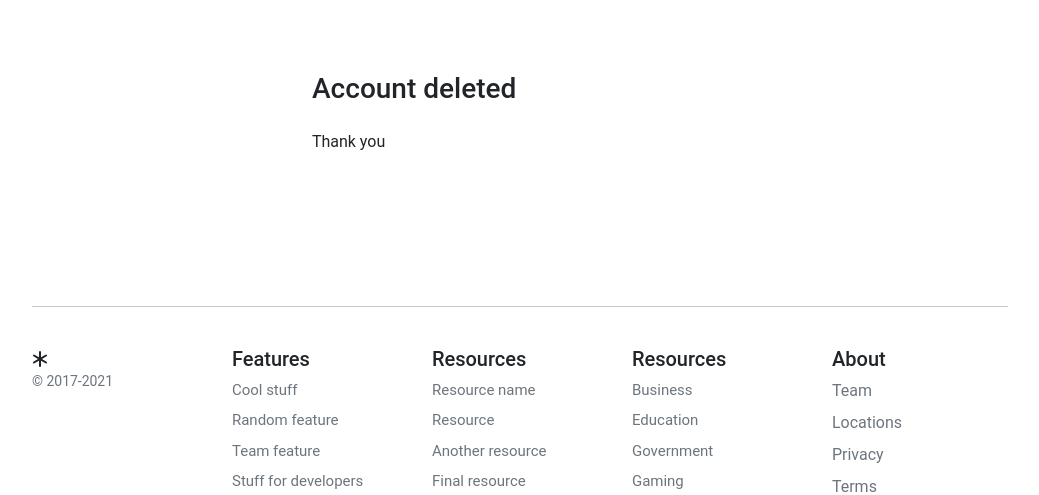
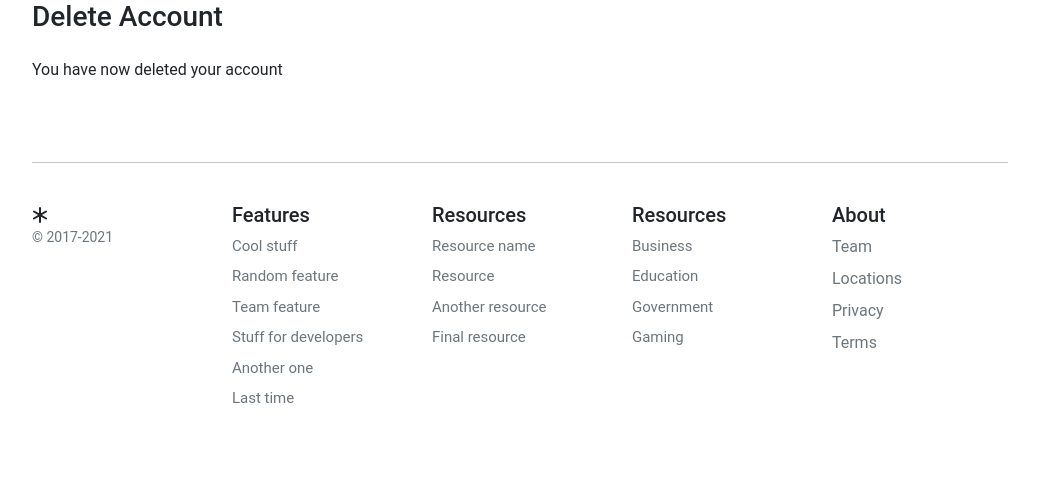
Before and after one commit to rezanahi/Django-Ecommerce-Store, a Django app: page /account/profile/delete_confirm/ in a window 1280 px wide. Shown: the part 93-588 px from the top of the page, without its empty margins (120-1159 px from the left). Run offline with Django 4.2, Linux system fonts and the light colour scheme; data comes from the database, SQL or seed files in the repository; both versions use the stored data as it was after the commit.

Commit message:
refactoring activation_invalid & register_email_confirm & delete_confirm templates

```diff
--- a/account/views.py
+++ b/account/views.py
@@ -34,7 +34,7 @@ def account_register(request):
                                                   'uid': urlsafe_base64_encode(force_bytes(user.pk)),
                                                   'token': account_activation_token.make_token(user)})
             user.email_user(subject=subject, message=message)
-            return HttpResponse('account registered successfully and activation sent')
+            return render(request, 'account/registration/register_email_confirm.html', {'form': RegistrationForm})
 
     else:
         form = RegistrationForm()
--- a/templates/account/user/delete_confirm.html
+++ b/templates/account/user/delete_confirm.html
@@ -1,5 +1,5 @@
 {% extends "base.html" %}
-{% block title %}Confirm delete{% endblock %}
+{% block title %}Delete Account Confirmation{% endblock %}
 {% block content %}
 
 <style>
@@ -13,23 +13,10 @@
         box-shadow: none;
     }
 </style>
-
-<div class="container-fluid">
-    <div class="row no-gutter">
-        <div class="col-md-12">
-            <div class="login d-flex align-items-center py-5">
-                <div class="container">
-                    <div class="row">
-                        <div class="col-12 col-lg-6 mx-auto">
-                            <div class="p-4">
-                                <h3 class="mb-4">Account deleted</h3>
-                                <p>Thank you</p>
-                            </div>
-                        </div>
-                    </div>
-                </div>
-            </div>
+    <div class="container">
+        <div>
+            <h3 class="mb-4">Delete Account</h3>
+            <p>You have now deleted your account</p>
         </div>
     </div>
-</div>
 {% endblock %}
```
Also changed, not shown: templates/account/registration/activation_invalid.html (+12 -10 lines), templates/account/registration/register_email_confirm.html (added, +12 -0 lines), db.sqlite3.
